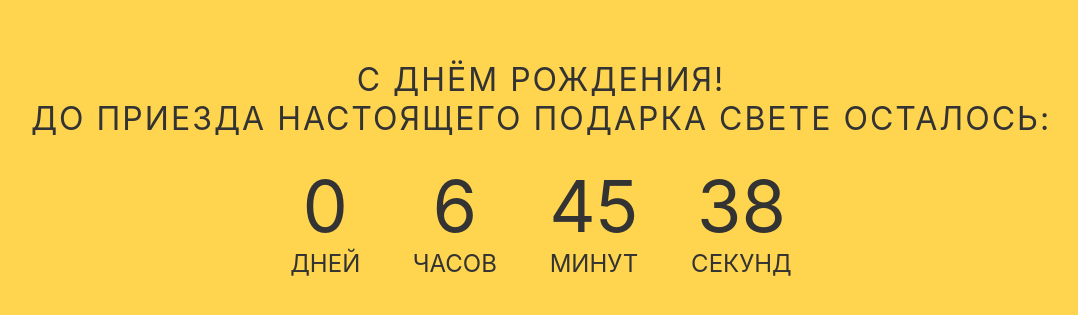
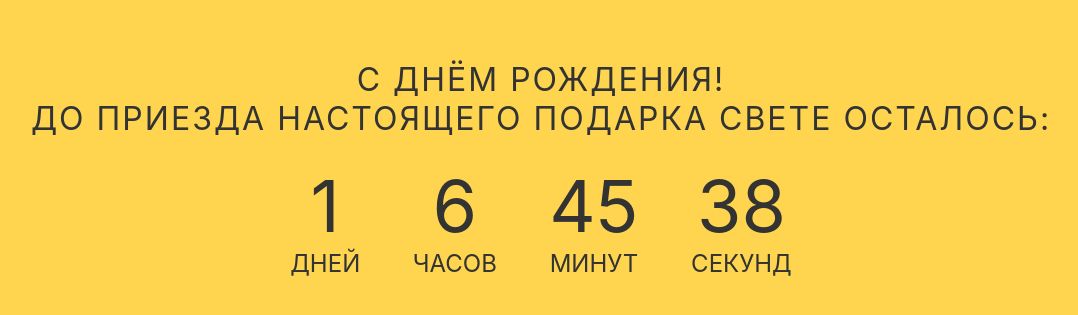
Before and after one commit to fiskar/HB_Sweet, a plain HTML site: page index.html in a window 1280 px wide. Shown: the part 219-534 px from the top of the page, without its empty margins (99-1177 px from the left). Drawn offline with Linux system fonts and the light colour scheme.

Commit message:
Update index.html

```diff
--- a/index.html
+++ b/index.html
@@ -125,7 +125,7 @@
       mm = String(today.getMonth() + 1).padStart(2, "0"),
       yyyy = today.getFullYear(),
       nextYear = yyyy + 1,
-      dayMonth = "05/26/",
+      dayMonth = "05/27/",
       birthday = dayMonth + yyyy;
 
     today = mm + "/" + dd + "/" + yyyy;
```
